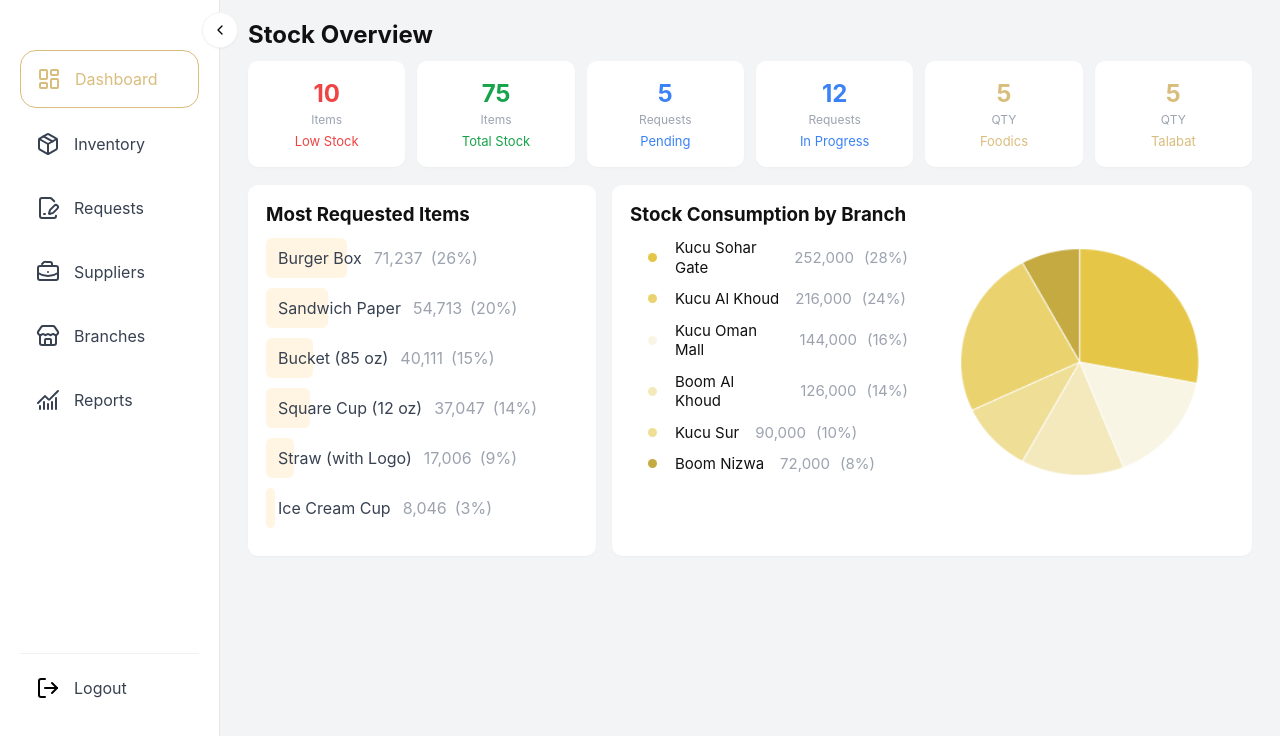
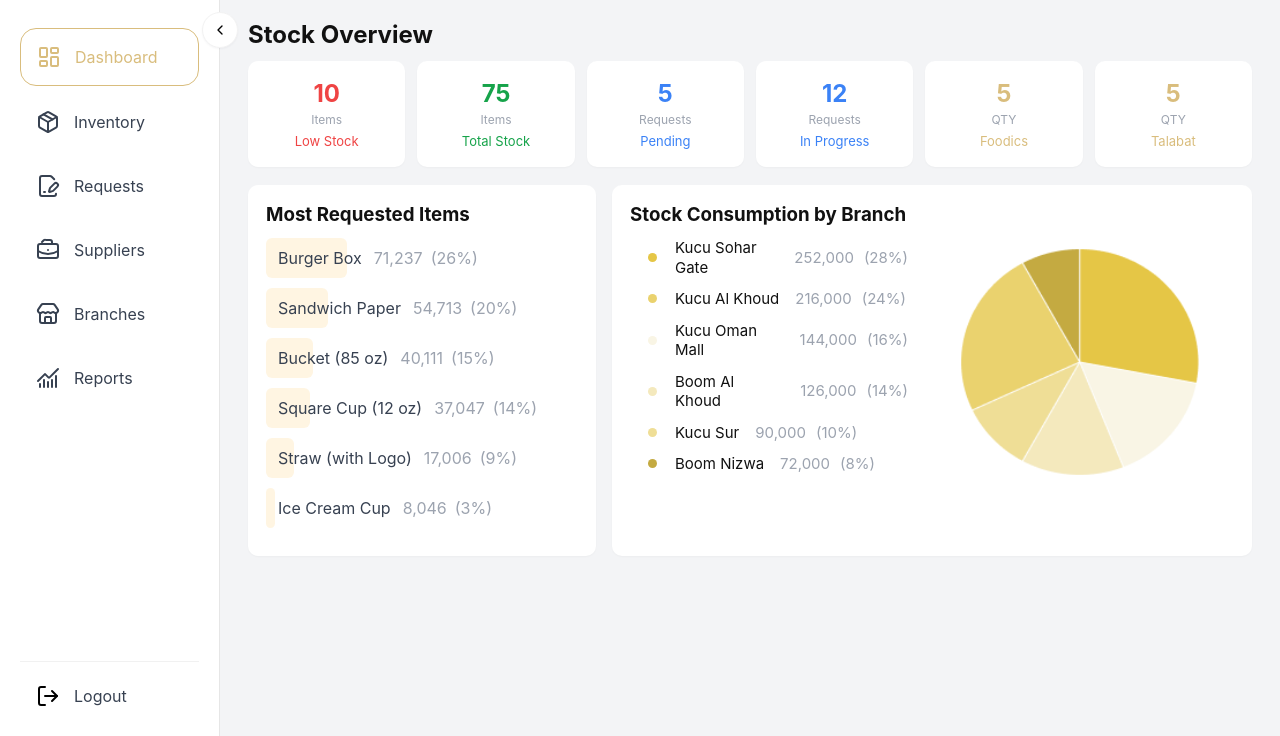
Before and after one commit to ysabellelenon/maa-inventory, a Django app: page / in a window 1280 px wide. Shown: the part 64-800 px from the top of the page. Run offline with Django 5.2, Linux system fonts and the light colour scheme.

Commit message:
Move sidebar buttons higher

```diff
--- a/static/css/dashboard.css
+++ b/static/css/dashboard.css
@@ -19,7 +19,7 @@
 html,body{height:100%;margin:0;font-family:Inter, ui-sans-serif, system-ui, -apple-system, "Segoe UI", Roboto, "Helvetica Neue", Arial;}
 body{background:var(--bg);color:#111;}
 .app{display:flex;min-height:100vh;padding-top:64px;}
-.sidebar{position:fixed;top:64px;left:0;width:var(--sidebar-width);height:calc(100vh - 64px);background:#fff;border-right:1px solid var(--border);padding:20px;display:flex;flex-direction:column;gap:18px;overflow-y:auto;overflow-x:hidden;-webkit-overflow-scrolling:touch;}
+.sidebar{position:fixed;top:64px;left:0;width:var(--sidebar-width);height:calc(100vh - 64px);background:#fff;border-right:1px solid var(--border);padding:12px 20px;display:flex;flex-direction:column;gap:12px;overflow-y:auto;overflow-x:hidden;-webkit-overflow-scrolling:touch;}
 .sidebar-toggle{position:fixed;top:calc(64px + 12px);left:calc(var(--sidebar-width) - 18px);width:36px;height:36px;border-radius:50%;display:inline-flex;align-items:center;justify-content:center;background:#ffffff;border:1px solid var(--stroke);box-shadow:0 1px 2px rgba(16,24,40,0.04);cursor:pointer;z-index:60;}
 .sidebar-toggle img{width:16px;height:16px;display:block;}
 .sidebar-toggle:hover{background:var(--accent);}
@@ -33,12 +33,12 @@ body{background:var(--bg);color:#111;}
 .sidebar-toggle{transition:left .18s ease, transform .15s ease;}
 .sidebar-toggle img{transition:transform .15s ease;}
 body.sidebar-collapsed .sidebar-toggle{left:calc(96px - 18px);}
-.brand{display:flex;align-items:center;gap:10px;margin-bottom:6px;}
+.brand{display:flex;align-items:center;gap:10px;margin-bottom:4px;}
 .brand-icon{width:26px;height:26px;}
 .brand-text{font-weight:600;}
 .brand-top{display:flex;align-items:center;gap:14px;margin-right:18px;font-size:18px;}
 .brand-logo{height:34px;display:block;}
-.nav{display:flex;flex-direction:column;gap:8px;margin-top:6px;}
+.nav{display:flex;flex-direction:column;gap:8px;margin-top:0;}
 .nav-item{display:flex;gap:14px;align-items:center;padding:16px;border-radius:8px;color:#374151;text-decoration:none;font-size:16px;}
 .nav-item img,.nav-item svg{width:24px;height:24px;opacity:1;}
 .nav-item.active{
```
